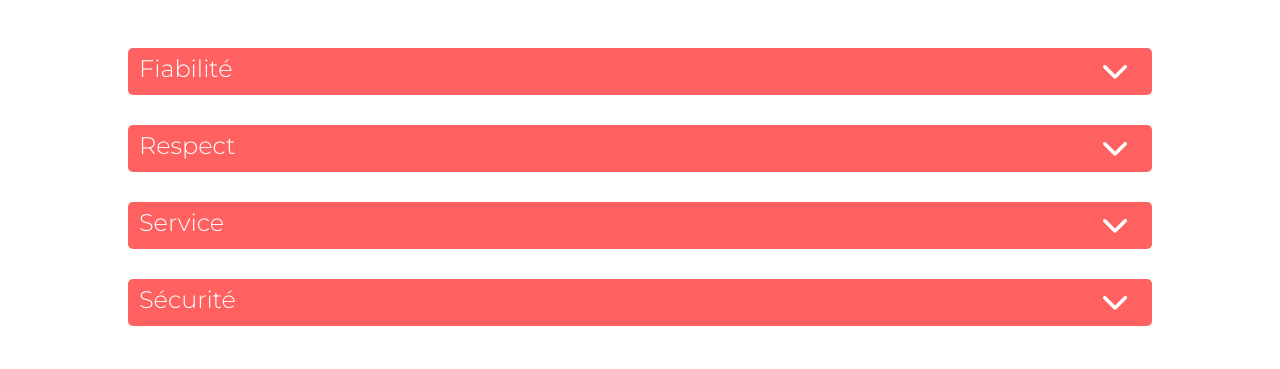
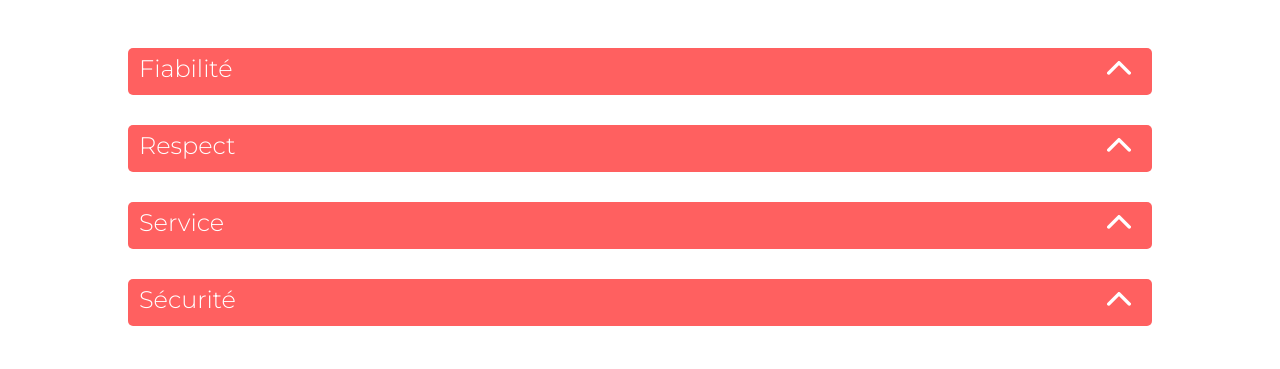
Before and after one commit to YanisBellahouel/projet-Kasa, a React (Create React App) app: page /About in a window 1280 px wide. Shown: the part 341-710 px from the top of the page. Built offline with nearby package versions, Linux system fonts and the light colour scheme.

Commit message:
arrow up & down

```diff
--- a/src/Component/collapse/Collapse.css
+++ b/src/Component/collapse/Collapse.css
@@ -33,7 +33,12 @@
   color: #ffffff;
 }
 
- .arrow-collapse {
+ .arrowUp {
+  margin-top: 12px;
+  margin-right: 15px;
+}
+
+.arrowDown {
   margin-top: 7px;
   margin-right: 15px;
 }
--- a/src/Component/collapse/Collapse.js
+++ b/src/Component/collapse/Collapse.js
@@ -1,5 +1,6 @@
 import "./Collapse.css"
-import arrow1 from "../../assets/arrow_back.png"
+import arrowUp from "../../assets/arrow_up.png"
+import arrowDown from "../../assets/arrow_back.png"
 import { useState } from "react"
 import Slide from "../slide/Slide"
 
@@ -9,13 +10,19 @@ function Collapse (props) {
     const toggle = () => setOpen (o => !o)
 
 
+
+    const arrowImg = open ? arrowDown: arrowUp;
+
+
+
+
     return (
 
             <div className="main-collapse">
 
                     <button onClick={toggle} className="button-collapse">
                          <p className="text-collapse">{props.Title} </p>
-                         <img src={arrow1} className="arrow-collapse" alt="fleche"></img>
+                         <img src={arrowImg} className={open ? "arrowDown": "arrowUp"} alt="fleche"></img>
                      </button>
 
                      <Slide visible={open}  >
```
